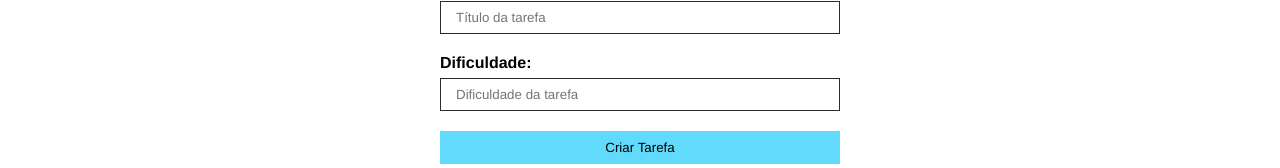
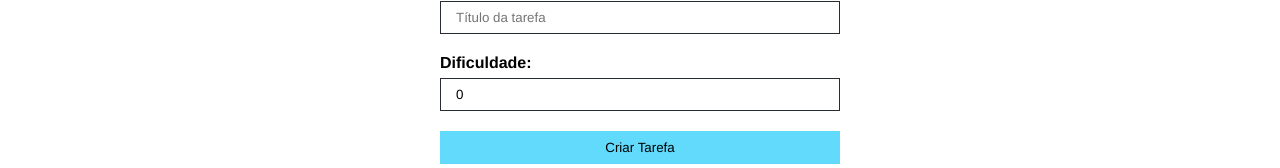
Before and after one commit to Andre-MB/to-do-list-com-react-typescript, a React (Create React App) app: page / in a window 1280 px wide. Shown: the part 172-340 px from the top of the page. Built offline with nearby package versions, Linux system fonts and the light colour scheme.

Commit message:
Adicionando tarefas

```diff
--- a/src/App.tsx
+++ b/src/App.tsx
@@ -1,4 +1,4 @@
-import React from 'react';
+import React, {useState} from 'react';
 
 import styles from './App.module.css';
 
@@ -11,6 +11,9 @@ import TaskList from './components/TaskList';
 import {ITask} from './interfaces/Task'
 
 function App() {
+
+  const [taskList, setTaskList] = useState<ITask[]>([]);
+
   return (
     <div>
       <Header/>
@@ -18,7 +21,7 @@ function App() {
       <main className={styles.main}>
         <div>
           <h2>O que você vai fazer ?</h2>
-          <TaskForm btnText='Criar Tarefa'/>
+          <TaskForm btnText='Criar Tarefa' taskList={taskList} setTaskList={setTaskList}/>
         </div>
         <div>
           <h2>Suas tarefas:</h2>
--- a/src/components/TaskForm.tsx
+++ b/src/components/TaskForm.tsx
@@ -6,16 +6,31 @@ import styles from './TaskForm.module.css'
 import {ITask} from '../interfaces/Task'
 
 type Props = {
-  btnText: string
+  btnText: string;
+  taskList: ITask[];
+  setTaskList?: React.Dispatch<React.SetStateAction<ITask[]>>
 }
 
-const TaskForm = ({btnText}: Props) => {
+const TaskForm = ({btnText, taskList, setTaskList}: Props) => {
 
   const [id, setId] = useState<number>(0);
   const [title, setTitle] = useState<string>("");
   const [difficulty, setDifficulty] = useState<number>(0);
 
-  const addTaskHandler = () => {}
+  const addTaskHandler = (e: FormEvent<HTMLFormElement>) => {
+    e.preventDefault();
+
+    const id = Math.floor(Math.random() * 1000);
+
+    const newTask: ITask = {id, title, difficulty};
+
+    setTaskList!([...taskList, newTask])
+
+    setTitle("")
+    setDifficulty(0)
+
+    console.log(taskList)
+  }
 
   const handleChange = (e: ChangeEvent<HTMLInputElement>) => {
     if(e.target.name === "title"){
@@ -23,20 +38,17 @@ const TaskForm = ({btnText}: Props) => {
     }else{
       setDifficulty(parseFloat(e.target.value))
     }
-
-    console.log(title)
-    console.log(difficulty)
   }
 
   return (
     <form onSubmit={addTaskHandler} className={styles.form}>
       <div className={styles.input_container}>
         <label htmlFor="title">Título</label>
-        <input type="text" name='title' placeholder='Título da tarefa' onChange={handleChange}/>
+        <input type="text" name='title' placeholder='Título da tarefa' onChange={handleChange} value={title}/>
       </div>
       <div className={styles.input_container}>
         <label htmlFor="difficulty">Dificuldade:</label>
-        <input type="text" name='difficulty' placeholder='Dificuldade da tarefa' onChange={handleChange}/>
+        <input type="text" name='difficulty' placeholder='Dificuldade da tarefa' onChange={handleChange} value={difficulty}/>
       </div>
         <input type="submit" value={btnText} />
     </form>
```
